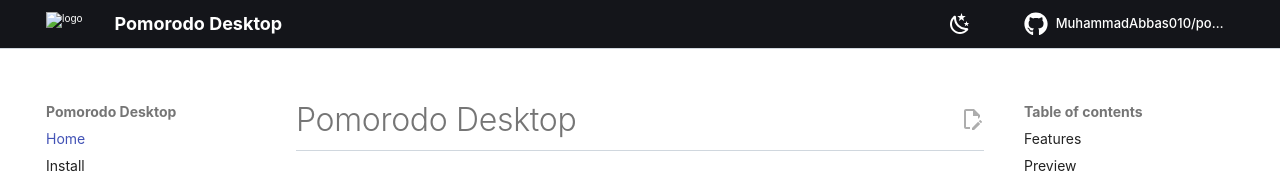
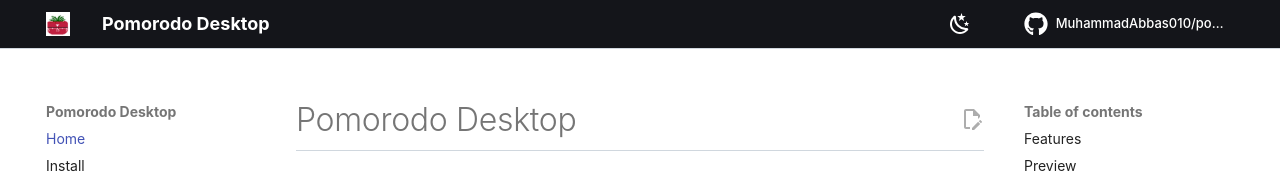
Before and after one commit to MuhammadAbbas010/pomorodo-desktop, an MkDocs documentation site: the page built from docs/index.md, in a window 1280 px wide. Shown: the top 185 px of the page. Built offline with MkDocs 1.6.1 and Material for MkDocs 9.7.7, drawn with Linux system fonts in a browser that asks for light colours; comment, search, counter and statistics services are not loaded.

Commit message:
Fix missing favicon/logo on docs site
theme.favicon and theme.logo paths in mkdocs.yml are resolved relative
to docs_dir, but pointed at build/icon.ico which only exists at the
repo root. Copy the icon into docs/assets/ and reference it from
there so it actually resolves.

```diff
--- a/mkdocs.yml
+++ b/mkdocs.yml
@@ -22,8 +22,8 @@ extra:
 
 theme:
   name: material
-  favicon: build/icon.ico
-  logo: build/icon.ico
+  favicon: assets/icon.ico
+  logo: assets/icon.ico
   icon:
     repo: fontawesome/brands/github
   font: false
```
Also changed, not shown: docs/assets/icon.ico (added).
